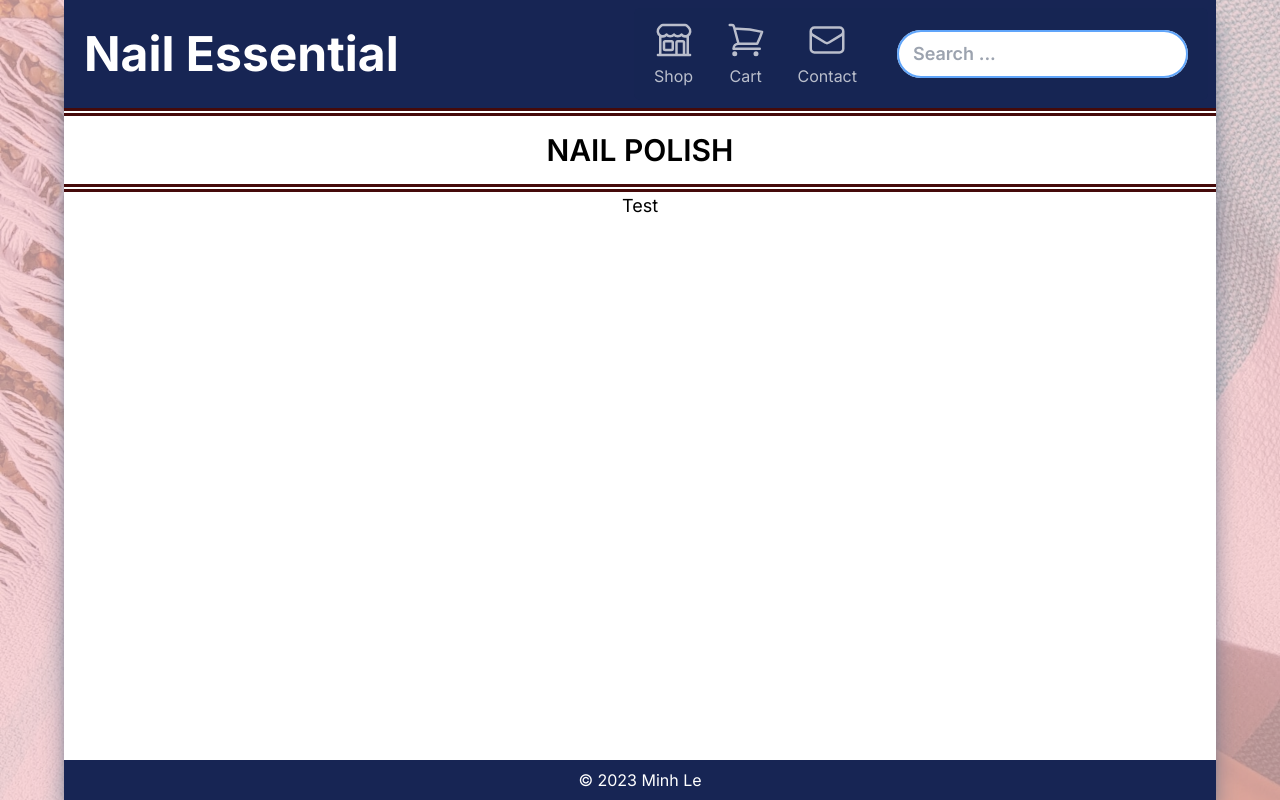
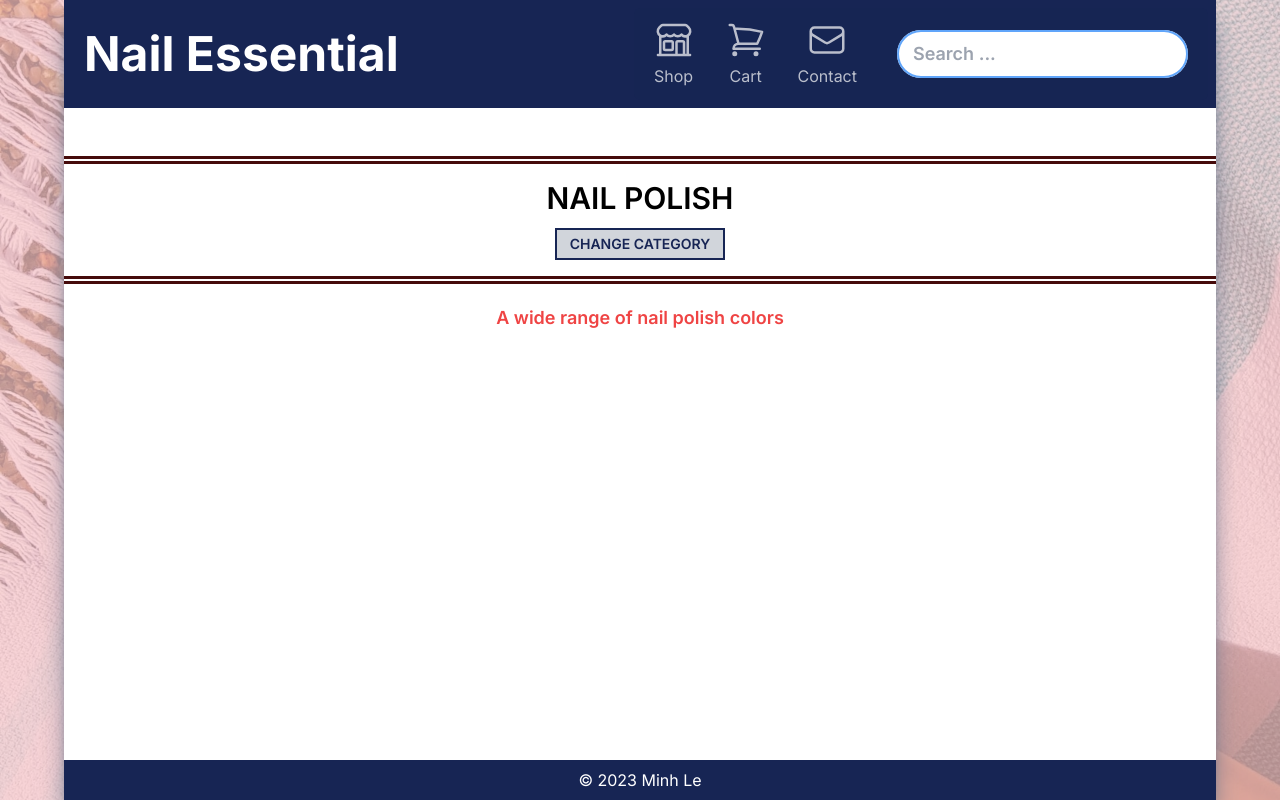
Before and after one commit to ledminh/my-favorite-shop, a Next.js app: page /shop/nail-accessories in a window 1280 px wide. Built offline with nearby package versions, Linux system fonts and the light colour scheme.

Commit message:
Add Category Page

```diff
--- a/src/app/(content_pages)/shop/[cat_slug]/page.tsx
+++ b/src/app/(content_pages)/shop/[cat_slug]/page.tsx
@@ -1,14 +1,24 @@
-import Intro from "@/theme/Intro";
+import Banner from "@/theme/Banner";
+import { Button } from "@/theme/basics";
 import { H2 } from "@/theme/typography";
 import { ComponentWithChildren } from "@/types";
 
 export default function ShopCategoryPage() {
   return (
     <>
-      <Intro>
-        <H2>NAIL POLISH</H2>
-      </Intro>
-      <Description>Test</Description>
+      <CategoryName>
+        <Banner>
+          <BannerContent>
+            <H2>NAIL POLISH</H2>
+            <ButtonWrapper>
+              <Button size="sm" color="secondary" border="square">
+                CHANGE CATEGORY
+              </Button>
+            </ButtonWrapper>
+          </BannerContent>
+        </Banner>
+      </CategoryName>
+      <Description>A wide range of nail polish colors</Description>
     </>
   );
 }
@@ -16,10 +26,27 @@ export default function ShopCategoryPage() {
 /************************
  * Styles
  */
+const CategoryName: ComponentWithChildren = ({ children }) => {
+  return <div className="mt-12 mb-5">{children}</div>;
+};
+
+const BannerContent: ComponentWithChildren = ({ children }) => {
+  return (
+    <div className="flex flex-col items-center justify-center w-full h-full">
+      {children}
+    </div>
+  );
+};
+const ButtonWrapper: ComponentWithChildren = ({ children }) => {
+  return <div className="w-[170px] my-auto mt-3">{children}</div>;
+};
+
 const Description: ComponentWithChildren = ({ children }) => {
   return (
     <div className="flex flex-col items-center justify-center w-full h-full">
-      <p className="text-lg text-center">{children}</p>
+      <p className="text-lg font-semibold text-center text-red-500">
+        {children}
+      </p>
     </div>
   );
 };
--- a/src/app/(content_pages)/shop/page.tsx
+++ b/src/app/(content_pages)/shop/page.tsx
@@ -2,7 +2,7 @@ import { H2 } from "@/theme/typography";
 import { ComponentWithChildren } from "@/types";
 
 import { Category } from "@/components/Shop/Category";
-import Intro from "@/theme/Intro";
+import Banner from "@/theme/Banner";
 
 // An array of categories with images from picsum.photos
 
@@ -78,11 +78,11 @@ export default function Shop() {
 
   return (
     <>
-      <IntroWrapper>
-        <Intro>
+      <Intro>
+        <Banner>
           <H2>Explore our wide range of nail care categories</H2>
-        </Intro>
-      </IntroWrapper>
+        </Banner>
+      </Intro>
       <List>
         {categories.map((category) => (
           <Item key={category.id}>
@@ -103,7 +103,7 @@ export default function Shop() {
  * Styles
  */
 
-const IntroWrapper: ComponentWithChildren = ({ children }) => {
+const Intro: ComponentWithChildren = ({ children }) => {
   return <div className="my-12">{children}</div>;
 };
 
--- a/src/theme/Intro.tsx
+++ b/src/theme/Banner.tsx
@@ -1,6 +1,6 @@
 import { ComponentWithChildren } from "@/types";
 
-const Intro: ComponentWithChildren = ({ children }) => {
+const Banner: ComponentWithChildren = ({ children }) => {
   return (
     <div className="px-2 py-4 font-semibold text-center border-double border-y-8 border-red-950">
       {children}
@@ -8,4 +8,4 @@ const Intro: ComponentWithChildren = ({ children }) => {
   );
 };
 
-export default Intro;
+export default Banner;
--- a/src/theme/basics/basics.type.ts
+++ b/src/theme/basics/basics.type.ts
@@ -2,8 +2,10 @@ import { type } from "os";
 import { FC, ReactNode, MouseEventHandler } from "react";
 
 export type Button = FC<{
-  color?: "primary" | "attention";
+  color?: "primary" | "attention" | "secondary";
   type?: "normal" | "link";
+  size?: "lg" | "md" | "sm";
+  border?: "rounded" | "square";
   href?: string;
   onClick?: MouseEventHandler<HTMLButtonElement>;
   children: ReactNode;
--- a/src/theme/basics/index.tsx
+++ b/src/theme/basics/index.tsx
@@ -7,18 +7,31 @@ const buttonColor = {
     "ring-red-600 bg-red-300 hover:bg-red-400 active:bg-red-500 focus:ring-red-500",
   primary:
     "ring-blue-950 bg-white hover:bg-gray-300 active:bg-gray-400 focus:ring-gray-400",
+  secondary:
+    "ring-blue-950 bg-gray-300 hover:bg-gray-400 active:bg-gray-500 focus:ring-gray-500",
+};
+
+const borderShape = {
+  rounded: "rounded-full",
+  square: "rounded-none",
+};
+
+const buttonSize = {
+  sm: "px-3 py-1.5 text-sm",
+  md: "px-3 py-1.5 text-md",
+  lg: "px-4 py-2.5 text-lg",
 };
 
 export const Button: Type.Button = ({
   children,
   color = "primary",
   type = "normal",
+  size = "lg",
+  border = "rounded",
   href = "/",
   onClick,
 }) => {
-  const _color = buttonColor[color];
-
-  const classNames = `block text-center rounded-full px-4 py-2.5 text-lg font-semibold text-blue-950 ring-2 ring-inset w-full ${_color}`;
+  const classNames = `block text-center font-semibold text-blue-950 ring-2 ring-inset w-full ${buttonColor[color]} ${buttonSize[size]} ${borderShape[border]}`;
 
   return type === "link" ? (
     <Link className={classNames} href={href}>
```
